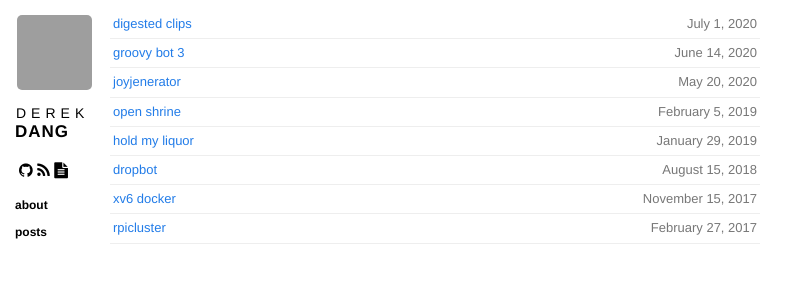
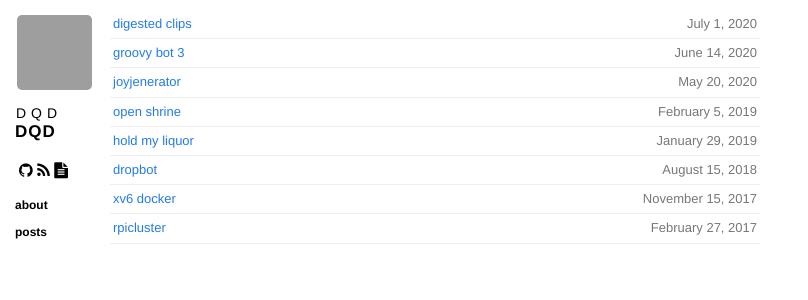
Before and after one commit to dqdang/dqdang.github.io, a Jekyll site: the page built from index.html, in a window 1280 px wide. Shown: the top 300 px of the page, without its empty margins (0-808 px from the left). Built offline with Jekyll 4.4.1, drawn with Linux system fonts in a browser that asks for light colours; nearby versions of some CDN libraries; grey boxes are pictures that could not be loaded.

Commit message:
Change name

```diff
--- a/_config.yml
+++ b/_config.yml
@@ -4,6 +4,6 @@ markdown: kramdown
 gems:
   - jekyll-sitemap
 
-name: Derek Dang
+name: dqd
 url: https://dqdang.github.io
 description: Just another project blog.
```
